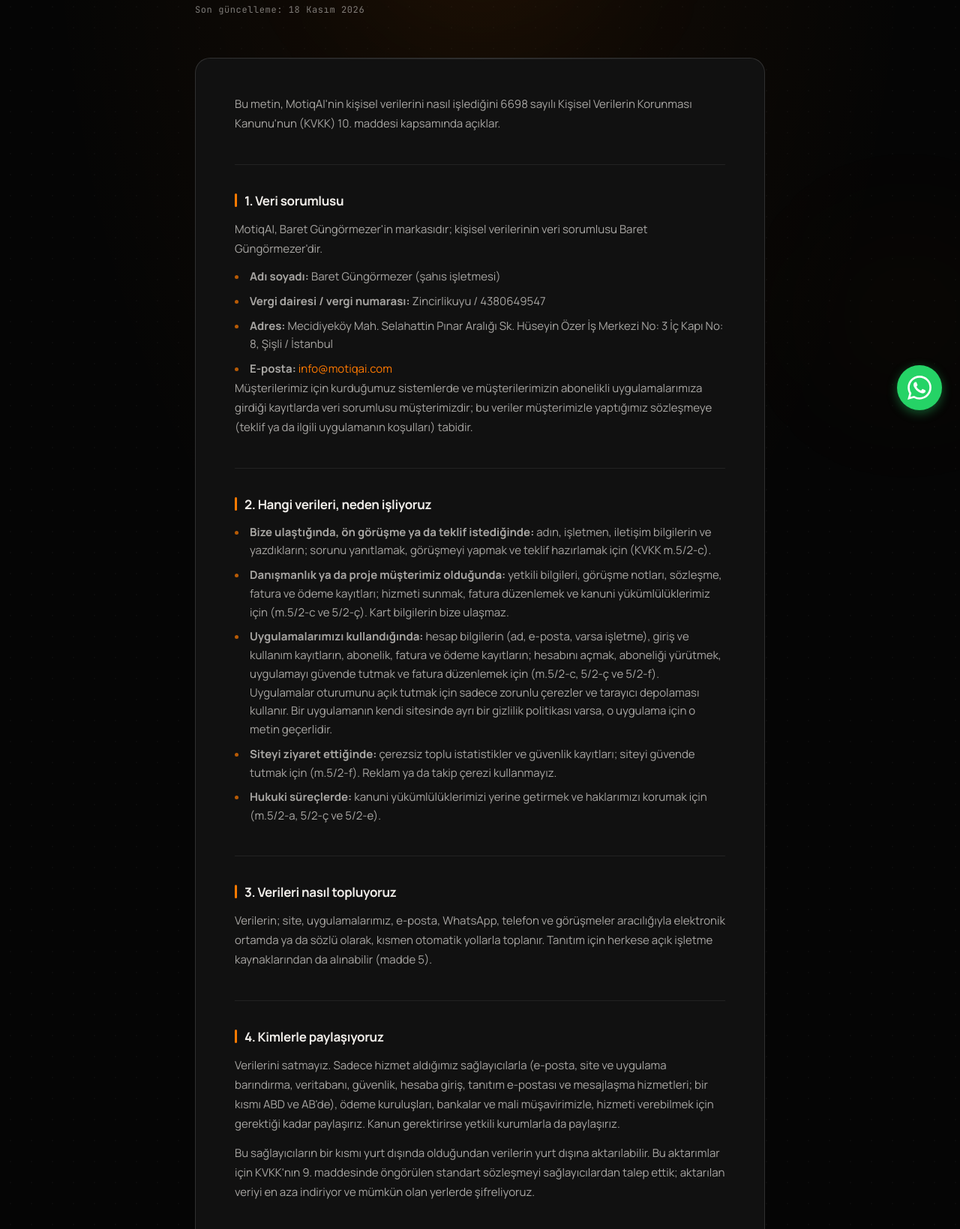
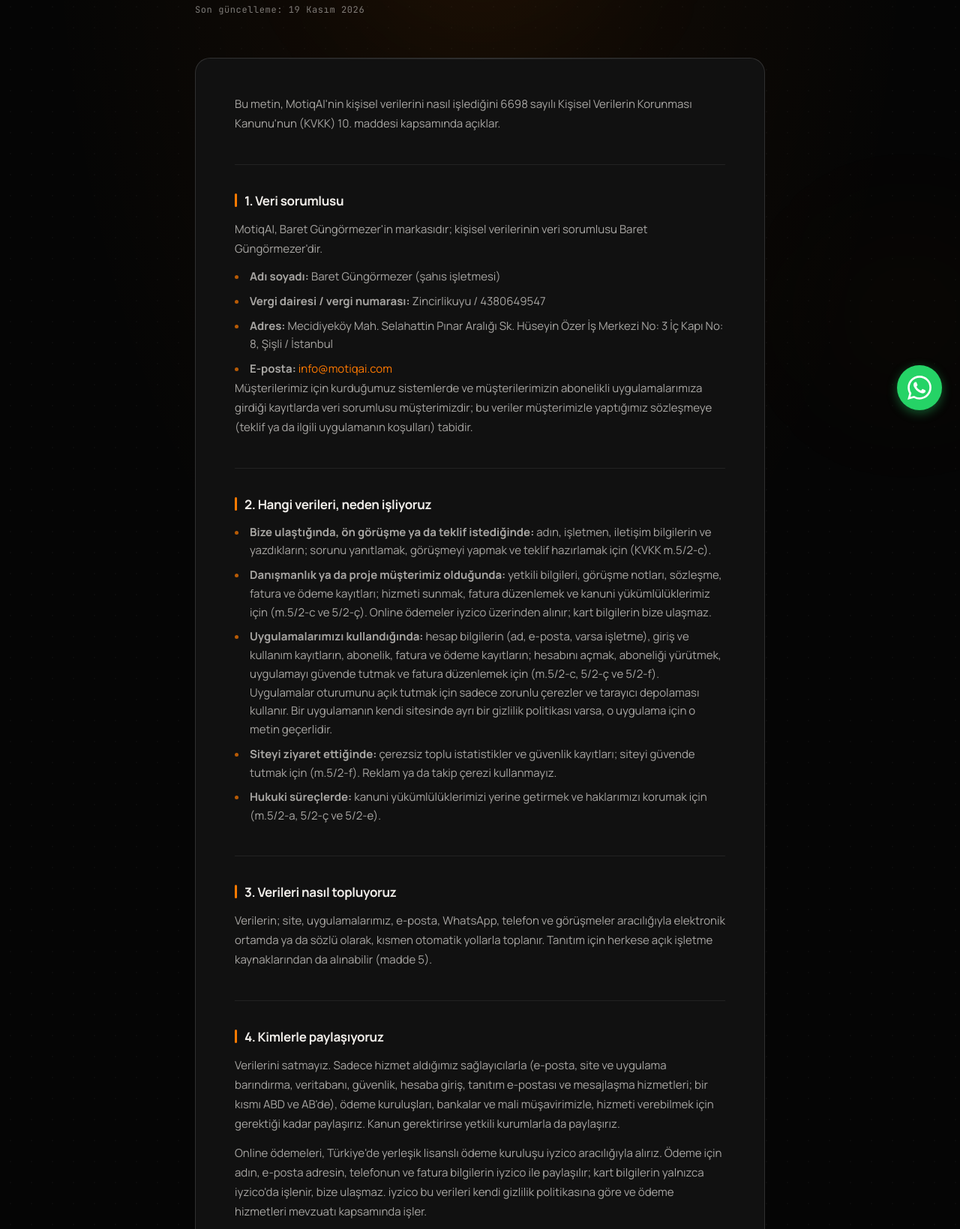
Before and after one commit to Panderot/motiq-landing, a plain HTML site: page privacy-policy-tr.html in a window 1280 px wide. Shown: the part 229-1868 px from the top of the page at 75% size. Drawn offline with nearby package versions, Linux system fonts and the light colour scheme.

Commit message:
Privacy policy: name iyzico as payment provider
Co-Authored-By: Claude Opus 5.5 <noreply@anthropic.com>

```diff
--- a/privacy-policy-tr.html
+++ b/privacy-policy-tr.html
@@ -561,7 +561,7 @@
     <div class="page-header reveal">
       <div class="page-label">Yasal</div>
       <h1>Gizlilik <span>Politikası</span></h1>
-      <p class="page-meta">Son güncelleme: 18 Kasım 2026</p>
+      <p class="page-meta">Son güncelleme: 19 Kasım 2026</p>
     </div>
 
     <div class="content-card reveal" style="transition-delay:0.1s;">
@@ -590,7 +590,7 @@
         <h2>2. Hangi verileri, neden işliyoruz</h2>
         <ul>
           <li><strong>Bize ulaştığında, ön görüşme ya da teklif istediğinde:</strong> adın, işletmen, iletişim bilgilerin ve yazdıkların; sorunu yanıtlamak, görüşmeyi yapmak ve teklif hazırlamak için (KVKK m.5/2-c).</li>
-          <li><strong>Danışmanlık ya da proje müşterimiz olduğunda:</strong> yetkili bilgileri, görüşme notları, sözleşme, fatura ve ödeme kayıtları; hizmeti sunmak, fatura düzenlemek ve kanuni yükümlülüklerimiz için (m.5/2-c ve 5/2-ç). Kart bilgilerin bize ulaşmaz.</li>
+          <li><strong>Danışmanlık ya da proje müşterimiz olduğunda:</strong> yetkili bilgileri, görüşme notları, sözleşme, fatura ve ödeme kayıtları; hizmeti sunmak, fatura düzenlemek ve kanuni yükümlülüklerimiz için (m.5/2-c ve 5/2-ç). Online ödemeler iyzico üzerinden alınır; kart bilgilerin bize ulaşmaz.</li>
           <li><strong>Uygulamalarımızı kullandığında:</strong> hesap bilgilerin (ad, e-posta, varsa işletme), giriş ve kullanım kayıtların, abonelik, fatura ve ödeme kayıtların; hesabını açmak, aboneliği yürütmek, uygulamayı güvende tutmak ve fatura düzenlemek için (m.5/2-c, 5/2-ç ve 5/2-f). Uygulamalar oturumunu açık tutmak için sadece zorunlu çerezler ve tarayıcı depolaması kullanır. Bir uygulamanın kendi sitesinde ayrı bir gizlilik politikası varsa, o uygulama için o metin geçerlidir.</li>
           <li><strong>Siteyi ziyaret ettiğinde:</strong> çerezsiz toplu istatistikler ve güvenlik kayıtları; siteyi güvende tutmak için (m.5/2-f). Reklam ya da takip çerezi kullanmayız.</li>
           <li><strong>Hukuki süreçlerde:</strong> kanuni yükümlülüklerimizi yerine getirmek ve haklarımızı korumak için (m.5/2-a, 5/2-ç ve 5/2-e).</li>
@@ -609,6 +609,7 @@
       <div class="policy-section">
         <h2>4. Kimlerle paylaşıyoruz</h2>
         <p>Verilerini satmayız. Sadece hizmet aldığımız sağlayıcılarla (e-posta, site ve uygulama barındırma, veritabanı, güvenlik, hesaba giriş, tanıtım e-postası ve mesajlaşma hizmetleri; bir kısmı ABD ve AB'de), ödeme kuruluşları, bankalar ve mali müşavirimizle, hizmeti verebilmek için gerektiği kadar paylaşırız. Kanun gerektirirse yetkili kurumlarla da paylaşırız.</p>
+        <p>Online ödemeleri, Türkiye'de yerleşik lisanslı ödeme kuruluşu iyzico aracılığıyla alırız. Ödeme için adın, e-posta adresin, telefonun ve fatura bilgilerin iyzico ile paylaşılır; kart bilgilerin yalnızca iyzico'da işlenir, bize ulaşmaz. iyzico bu verileri kendi gizlilik politikasına göre ve ödeme hizmetleri mevzuatı kapsamında işler.</p>
         <p>Bu sağlayıcıların bir kısmı yurt dışında olduğundan verilerin yurt dışına aktarılabilir. Bu aktarımlar için KVKK'nın 9. maddesinde öngörülen standart sözleşmeyi sağlayıcılardan talep ettik; aktarılan veriyi en aza indiriyor ve mümkün olan yerlerde şifreliyoruz.</p>
       </div>
 
```
Also changed, not shown: privacy-policy.html (+3 -2 lines).
